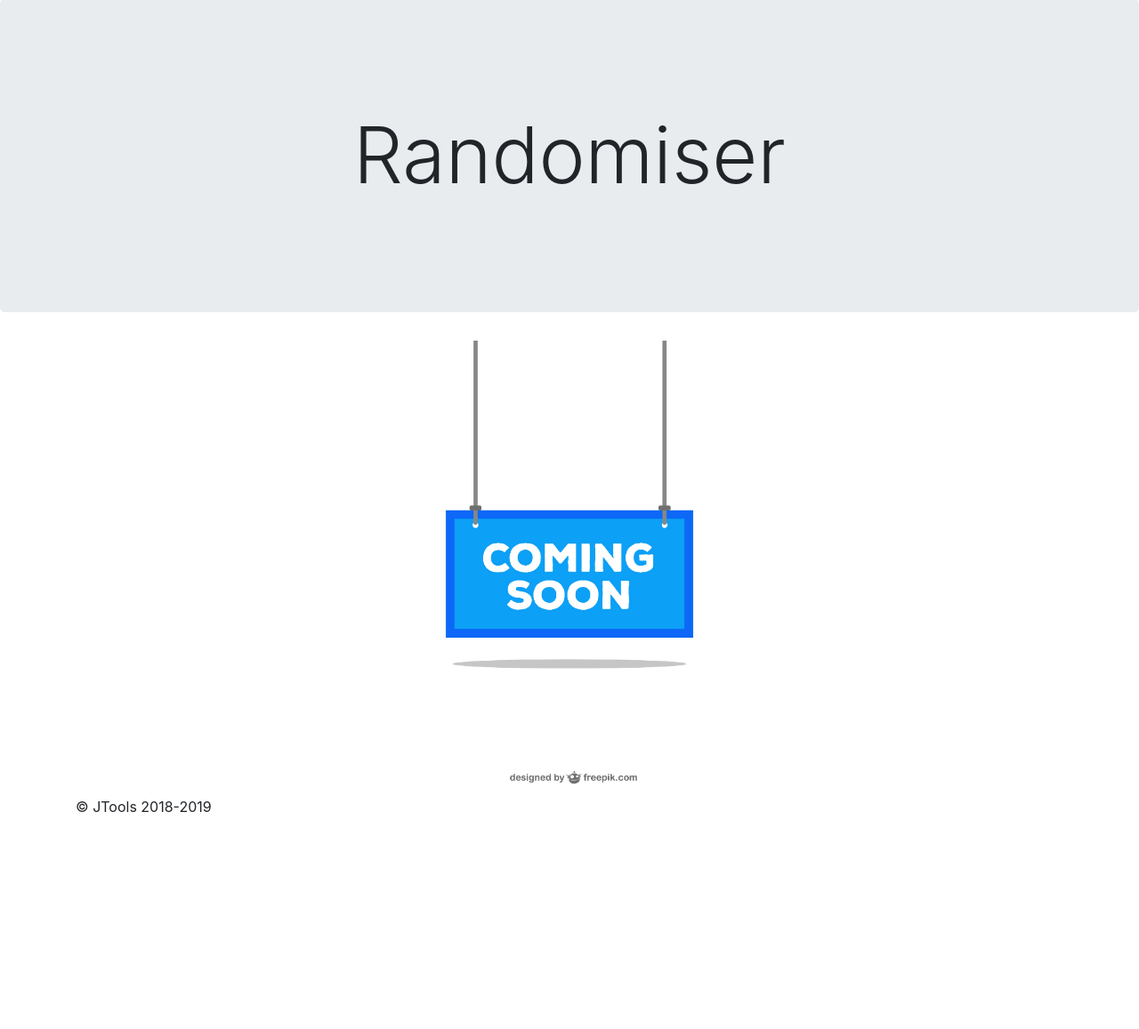
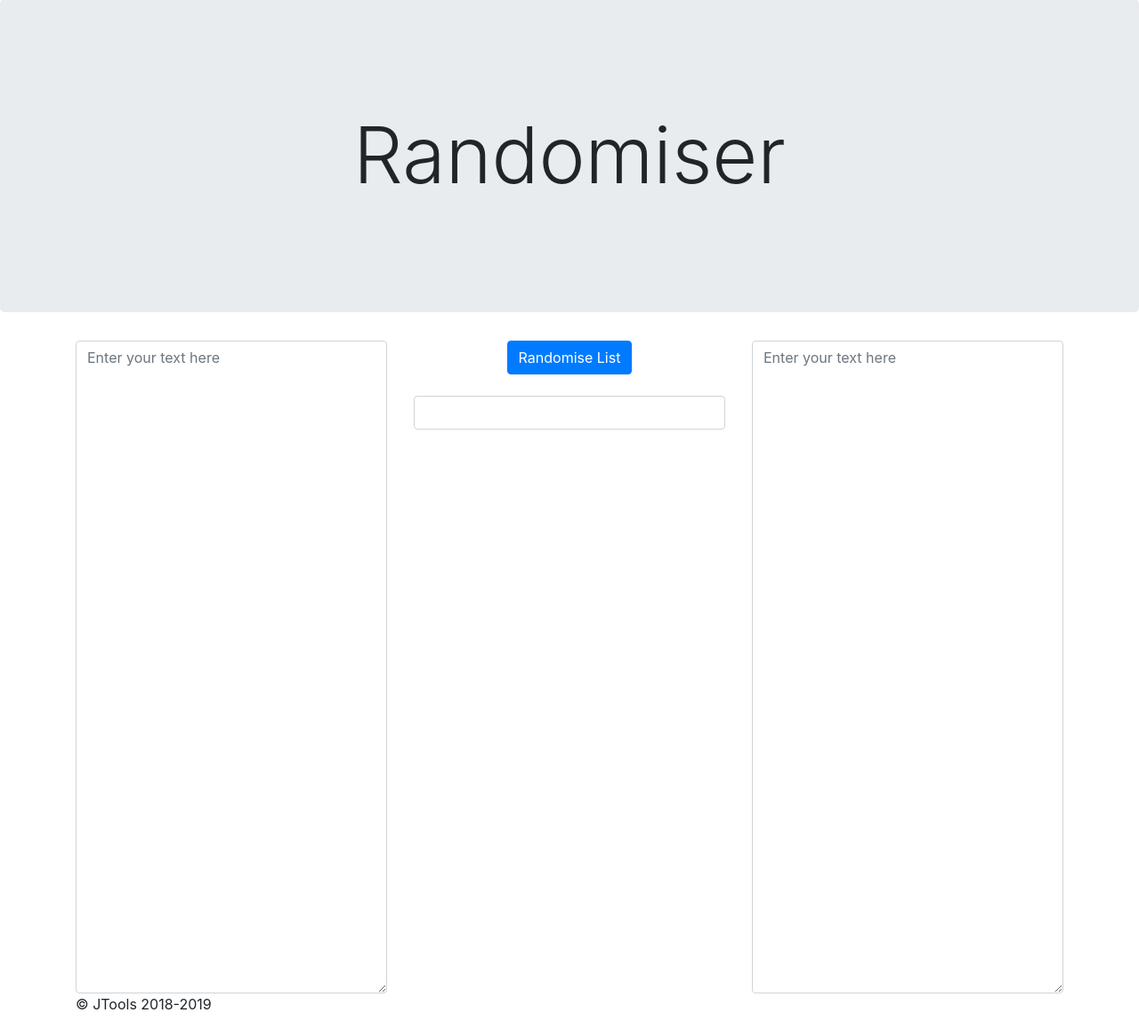
Before and after one commit to joshuazeltser/JTools, a Django app: page /stringFormatter/randomiser/ in a window 1280 px wide. Shown: the part 57-1214 px from the top of the page at 89% size. Before the commit the page ends 970 px from the top, so only its background shows below. Run offline with Django 3.2, Linux system fonts and the light colour scheme; parts of the project's set-up code (start-up, migrations or seed data) failed here and were passed over; some libraries are stand-ins or nearby versions.

Commit message:
started to build frontend of list randomiser

```diff
--- a/JTools/settings.py
+++ b/JTools/settings.py
@@ -24,7 +24,7 @@ BASE_DIR = os.path.dirname(os.path.dirname(os.path.abspath(__file__)))
 SECRET_KEY = '*l-exp56@0rh%nr513y@8xsv-4bi#(8)j9bxom4plwwvqiog@5'
 
 # SECURITY WARNING: don't run with debug turned on in production!
-DEBUG = False
+DEBUG = True
 
 ALLOWED_HOSTS = ['joshtools.herokuapp.com', '127.0.0.1', 'www.jtools.org.uk', 'jtools.org.uk']
 
--- a/stringFormatter/templates/stringFormatter/randomiser.html
+++ b/stringFormatter/templates/stringFormatter/randomiser.html
@@ -20,6 +20,8 @@
       body {
          padding-top: 3.5rem;
         }
+
+
 
 
 
@@ -72,19 +74,34 @@
 
     </div> <!-- /container -->
 
-    {% load static %}
+    <div class="container" align="center">
+        <form action="" method="post">
+            {% csrf_token %}
 
-    <img src="{% static '/ComingSoon1-01.jpg' %}" class="center"/>
-    <style>
-        img {
-            width: 40%;
-            height: 40%;
-            display: block;
-            margin-left: auto;
-            margin-right: auto;
-        }
+        <div class="row">
+            <div class="col-sm-4">
 
-    </style>
+                <textarea class="form-control" name="input1" id="input1" placeholder="Enter your text here"
+                          rows="30">{{ content }}</textarea>
+            </div>
+            <div class="col-sm-4">
+
+                    <button class="btn btn-primary" type="submit" value="randomise" name="randomise" id="randomise"
+                            autocomplete="off"> Randomise List
+                    </button>
+                    <br>
+                    <br>
+
+                     <input type="text" class="form-control" name="input2"  value="{{ content2 }}">
+            </div>
+            <div class="col-sm-4">
+                <textarea class="form-control" name="input3" id="input3" placeholder="Enter your text here"
+                          rows="30">{{ content3 }}</textarea>
+
+            </div>
+        </div>
+        </form>
+    </div>
 
 </main>
 
--- a/stringFormatter/views.py
+++ b/stringFormatter/views.py
@@ -1,6 +1,6 @@
 from django.http import HttpResponse
 from django.shortcuts import render, redirect
-from .models import Text
+from .models import Text, RandomList
 
 
 def index(request):
@@ -45,7 +45,21 @@ def about(request):
     return render(request, 'stringFormatter/about.html')
 
 def randomiser(request):
-    return render(request, 'stringFormatter/randomiser.html')
+    message = request.POST.get('input1', '')
+    message2 = request.POST.get('input2', '')
+    message3 = request.POST.get('input3', '')
+
+    list = message.split('\n')
+
+    if 'randomise' in request.POST:
+        rl = RandomList()
+        rl.populate_list(list)
+
+        print(int(message2))
+        message3 = rl.random_sublists(int(message2))
+
+    return render(request, 'stringFormatter/randomiser.html', {'content': message, 'content2': message2,
+                                                              'content3': message3})
 
 def pdfeditor(request):
     return render(request, 'stringFormatter/pdfeditor.html')
```
Also changed, not shown: stringFormatter/models.py (+20 -3 lines), stringFormatter/tests.py (+23 -25 lines), 1 other file.
